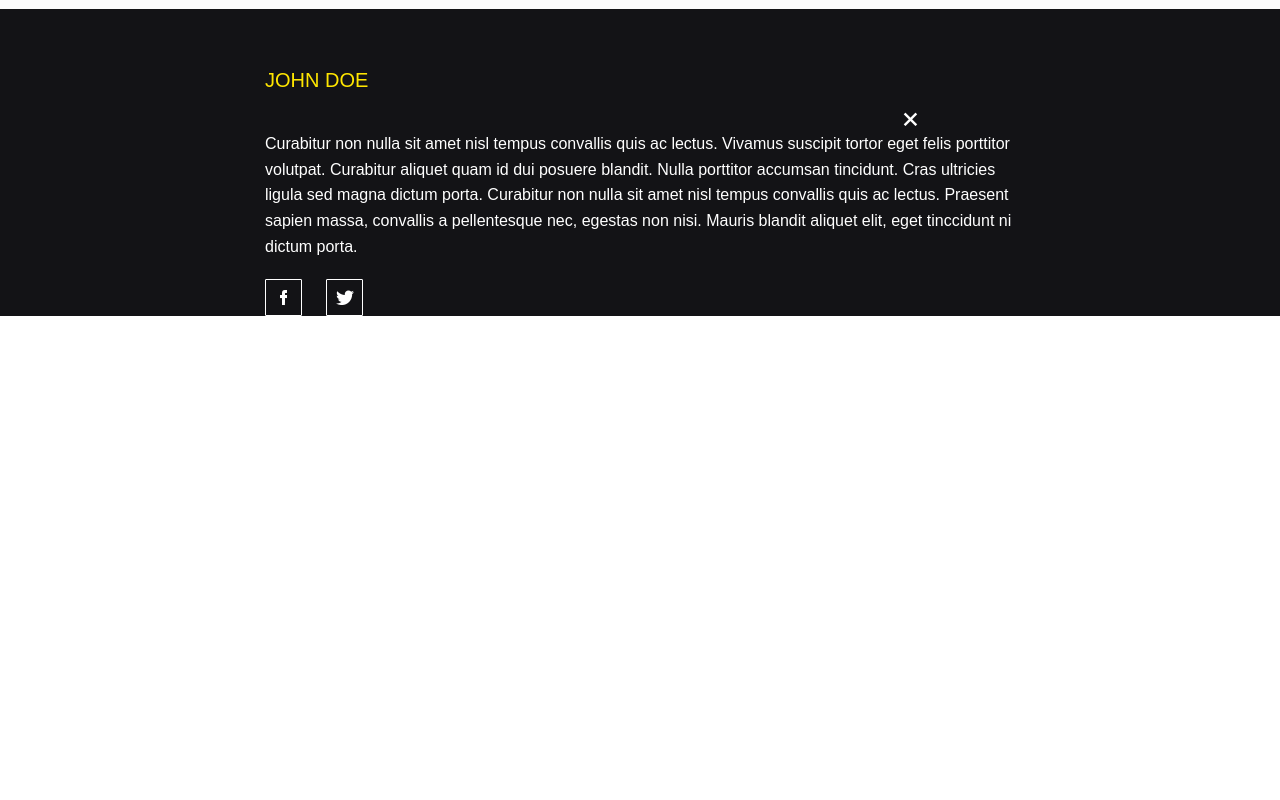
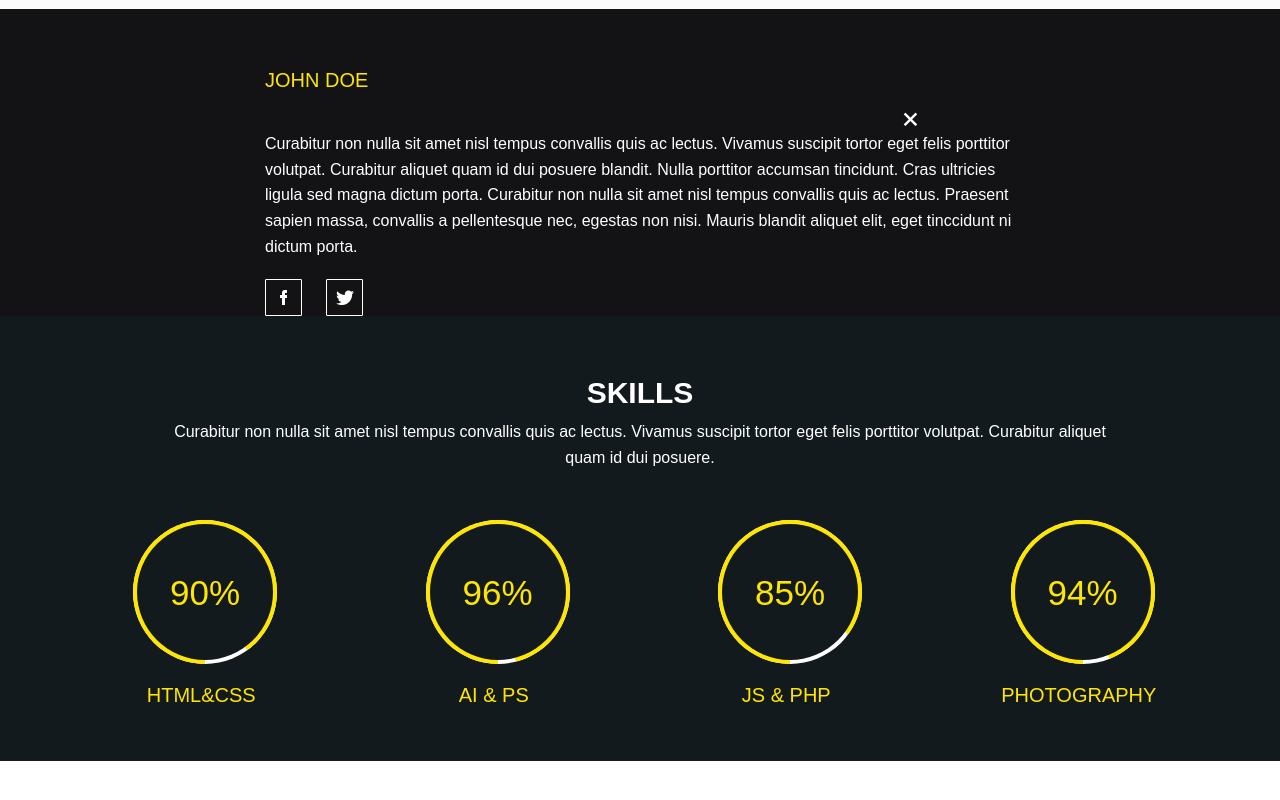
Before and after one commit to rodaz/landingjs_courses, a plain HTML site: page index.html in a window 1280 px wide. Shown: the part 5108-5908 px from the top of the page. Before the commit the page ends 5869 px from the top, so only its background shows below. Drawn offline with nearby package versions, Linux system fonts and the light colour scheme.

Commit message:
aboutus part2

```diff
--- a/css/styles.css
+++ b/css/styles.css
@@ -380,4 +380,93 @@ h2 bold 30 oswald
 
 .skills {
   min-height: 445px;
+  background-color: #131a1d;
+  padding-top: 40px;
+  color: white;
+  text-align: center;
 }
+
+.skills h2 {
+	font-weight: bold;
+}
+
+.skills p {
+	font-size: 16px;
+  font-weight: lighter;
+  padding-bottom: 40px;
+}
+
+.skills h3 {
+	font-size: 20px;
+  color: #ffe600;
+}
+
+/*circle diagrams start*/
+.pie{
+    background-color:white;
+    width:144px;
+    height:144px;
+    border-radius:100%;
+    position:relative;
+    left: 24%;
+}
+.clip1 {
+    position:absolute;
+    top:0;
+    left:0;
+    width:144px;
+    height:144px;
+    clip:rect(0px, 72px, 144px, 0px);
+}
+.slice1 {
+    position:absolute;
+    width:144px;
+    height:144px;
+    clip:rect(0px, 144px, 144px, 72px);
+    border-radius:100%;
+    background-color:#ffe600;
+    transform:rotate(0);
+}
+.clip2 {
+    position:absolute;
+    top:0;
+    left:0;
+    width:144px;
+    height:144px;
+    clip:rect(0px, 144px, 144px, 72px);
+
+}
+.slice2 {
+    position:absolute;
+    width:144px;
+    height:144px;
+    clip:rect(0px, 72px, 144px, 0px);
+    border-radius:100%;
+    background-color:#ffe600;
+    transform:rotate(0);
+}
+.status {
+    position:absolute;
+    top: 4px;
+    left: 4px;
+    width: 136px;
+    height: 136px;
+    padding-top: 44px;
+    border-radius: 100%;
+    font-size:35px;
+    font-weight: lighter;
+    text-align:center;
+    color: #ffe600;
+    line-height:50px;
+    background: #131a1d;
+}
+/*circle diagrams end*/
+
+.clients {
+	min-height: 550px;
+}
+
+.reviews {
+	min-height: 300px;
+	background-color: #fbfbfb;
+}
--- a/index.html
+++ b/index.html
@@ -8,6 +8,7 @@
 	<link rel="stylesheet" type="text/css" href="./css/fonts.css">
 	<link rel="stylesheet" type="text/css" href="./css/styles.css">
 	<link rel="stylesheet" type="text/css" href="./css/media.css">
+	<script>document.write('<script src="http://' + (location.host || 'localhost').split(':')[0] + ':35729/livereload.js?snipver=1"></' + 'script>')</script>
 </head>
 <body>
 	<header>
@@ -389,8 +390,81 @@
       </div>
     </div>
 
-    <div class="skills"></div>
+    <div class="skills">
+    	<div class="container">
+    		<div class="row">
+    			<div class="col-md-10 col-md-offset-1">
+    				<h2>SKILLS</h2>
+    				<p>Curabitur non nulla sit amet nisl tempus convallis quis ac lectus.
+    				  Vivamus suscipit tortor eget felis porttitor volutpat.
+    				  Curabitur aliquet quam id dui posuere.</p>
+    			</div>
+    		</div>
+    		<div class="row">
+    			<div class="col-md-3">
+    				<div class="pie pie-1">
+					    <div class="clip1">
+					        <div class="slice1"></div>
+					    </div>
+					    <div class="clip2">
+					        <div class="slice2"></div>
+					    </div>
+					    <div class="status"></div>
+						</div>
+						<h3>HTML&amp;CSS</h3>
+    			</div>
+    			<div class="col-md-3">
+    				<div class="pie pie-2">
+					    <div class="clip1">
+					        <div class="slice1"></div>
+					    </div>
+					    <div class="clip2">
+					        <div class="slice2"></div>
+					    </div>
+					    <div class="status"></div>
+						</div>
+						<h3>AI &amp; PS</h3>
+    			</div>
+    			<div class="col-md-3">
+    				<div class="pie pie-3">
+					    <div class="clip1">
+					        <div class="slice1"></div>
+					    </div>
+					    <div class="clip2">
+					        <div class="slice2"></div>
+					    </div>
+					    <div class="status"></div>
+						</div>
+						<h3>JS &amp; PHP</h3>
+    			</div>
+    			<div class="col-md-3">
+    				<div class="pie pie-4">
+					    <div class="clip1">
+					        <div class="slice1"></div>
+					    </div>
+					    <div class="clip2">
+					        <div class="slice2"></div>
+					    </div>
+					    <div class="status"></div>
+						</div>
+						<h3>PHOTOGRAPHY</h3>
+    			</div>
+    		</div>
+    	</div>
+    </div>
+
+    <div class="clients">
+
+    </div>
+
+    <div class="reviews">
+
+    </div>
 	</div>
-
+<script
+  src="https://code.jquery.com/jquery-3.2.1.min.js"
+  integrity="sha256-hwg4gsxgFZhOsEEamdOYGBf13FyQuiTwlAQgxVSNgt4="
+  crossorigin="anonymous"></script>
+<script src="js/script.js"></script>
 </body>
 </html>
--- /dev/null
+++ b/js/script.js
@@ -0,0 +1,68 @@
+$(document).ready(function () {
+    var pie1 = $('.pie-1'),
+        pie2 = $('.pie-2'),
+        pie3 = $('.pie-3'),
+        pie4 = $('.pie-4'),
+        cnt1 = 0,
+        cnt2 = 0,
+        cnt3 = 0,
+        cnt4 = 0;
+
+    var timer1 = setInterval(function(){
+        if(cnt1 == 90) clearInterval(timer1);
+        progressBarUpdate(cnt1, 100, pie1);
+        cnt1+=1;
+    },25);
+
+    var timer2 = setInterval(function(){
+        if(cnt2 == 96) clearInterval(timer2);
+        progressBarUpdate(cnt2, 100, pie2);
+        cnt2+=1;
+    },24);
+
+    var timer3 = setInterval(function(){
+        if(cnt3 == 85) clearInterval(timer3);
+        progressBarUpdate(cnt3, 100, pie3);
+        cnt3+=1;
+    },26);
+
+    var timer4 = setInterval(function(){
+        if(cnt4 == 94) clearInterval(timer4);
+        progressBarUpdate(cnt4, 100, pie4);
+        cnt4+=1;
+    },24);
+
+});
+
+function rotate(element, degree) {
+    element.css({
+        '-webkit-transform': 'rotate(' + degree + 'deg)',
+            '-moz-transform': 'rotate(' + degree + 'deg)',
+            '-ms-transform': 'rotate(' + degree + 'deg)',
+            '-o-transform': 'rotate(' + degree + 'deg)',
+            'transform': 'rotate(' + degree + 'deg)',
+            'zoom': 1
+    });
+}
+
+function progressBarUpdate(x, outOf, elem) {
+    var firstHalfAngle = 180;
+    var secondHalfAngle = 0;
+
+    // caluclate the angle
+    var drawAngle = x / outOf * 360;
+
+    // calculate the angle to be displayed if each half
+    if (drawAngle <= 180) {
+        firstHalfAngle = drawAngle;
+    } else {
+        secondHalfAngle = drawAngle - 180;
+    }
+
+    // set the transition
+    rotate(elem.find(".slice1"), firstHalfAngle);
+    rotate(elem.find(".slice2"), secondHalfAngle);
+
+    // set the values on the text
+    elem.find(".status").html(x + "<span>%</span>");
+}
```
